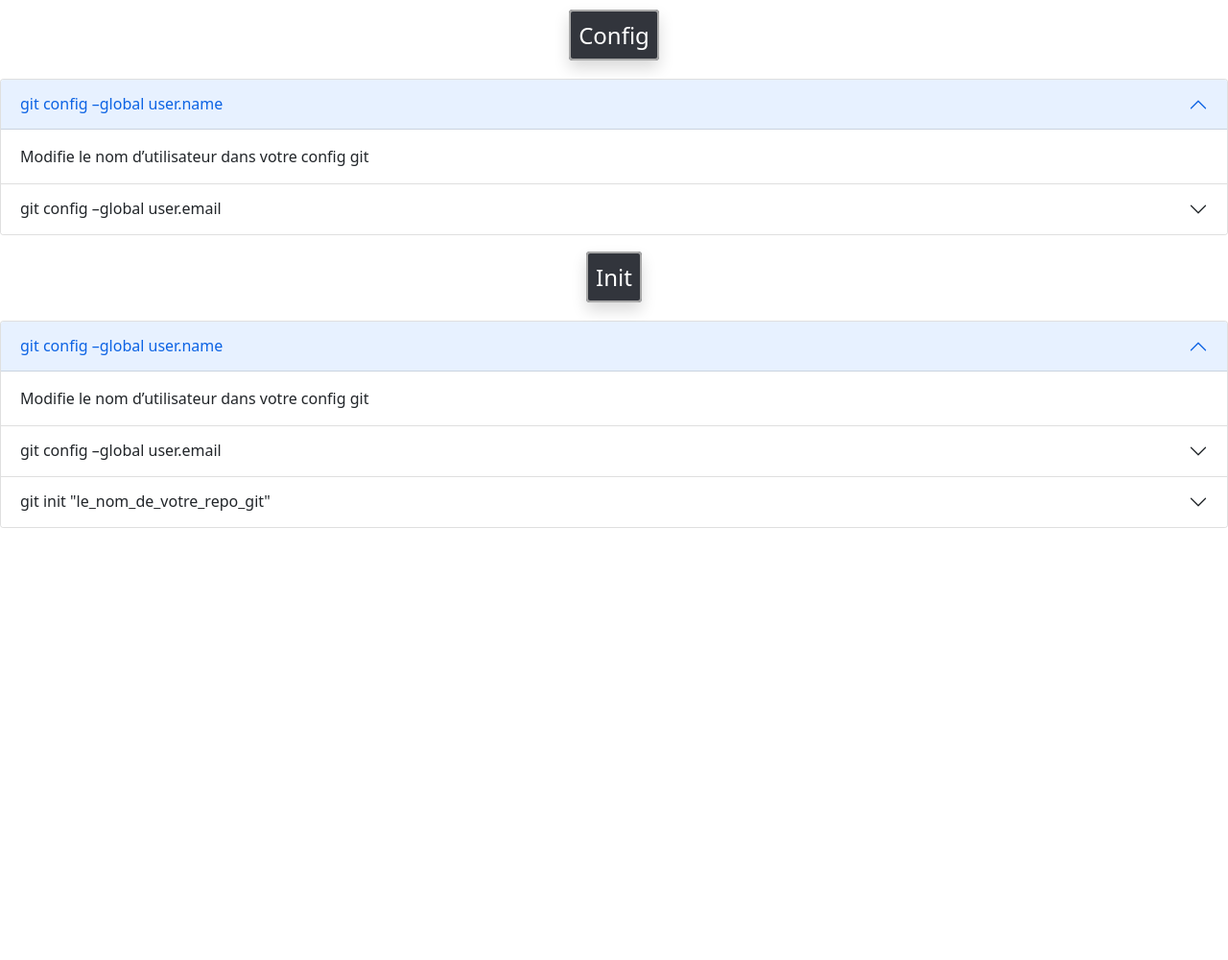
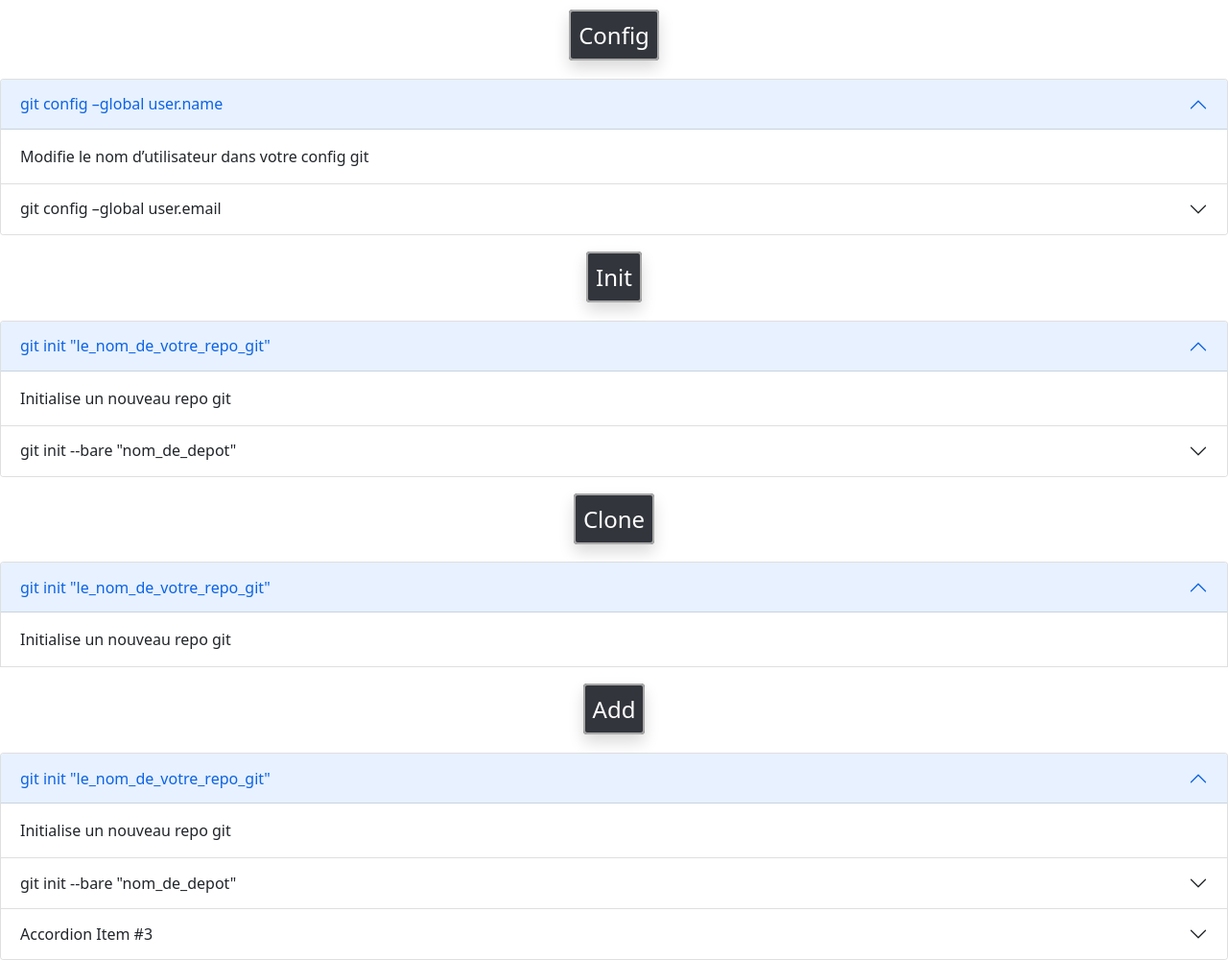
Before and after one commit to Estia-1a/repository, a plain HTML site: page index.html in a window 1280 px wide. Shown: the part 63-1063 px from the top of the page at 96% size. Before the commit the page ends 800 px from the top, so only its background shows below. Drawn offline with nearby package versions, Linux system fonts and the light colour scheme.

Commit message:
Ajout du corps du site

```diff
--- a/index.html
+++ b/index.html
@@ -98,45 +98,110 @@
         </center>
         </div>
 
-        <div class="accordion" id="accordionExample">
+        <div class="accordion" id="accordionExample1">
           <div class="accordion-item">
-            <h2 class="accordion-header" id="headingOne">
-              <button class="accordion-button" type="button" data-bs-toggle="collapse" data-bs-target="#collapseOne" aria-expanded="true" aria-controls="collapseOne">
-                  git config –global user.name
+            <h2 class="accordion-header" id="headingOne1">
+              <button class="accordion-button" type="button" data-bs-toggle="collapse" data-bs-target="#collapseOne1" aria-expanded="true" aria-controls="collapseOne1">
+                git init "le_nom_de_votre_repo_git"
               </button>
             </h2>
-            <div id="collapseOne" class="accordion-collapse collapse show" aria-labelledby="headingOne" data-bs-parent="#accordionExample">
+            <div id="collapseOne1" class="accordion-collapse collapse show" aria-labelledby="headingOne1" data-bs-parent="#accordionExample1">
               <div class="accordion-body">
-                  Modifie le nom d’utilisateur dans votre config git
+                Initialise un nouveau repo git
               </div>
             </div>
           </div>
           <div class="accordion-item">
-            <h2 class="accordion-header" id="headingTwo">
-              <button class="accordion-button collapsed" type="button" data-bs-toggle="collapse" data-bs-target="#collapseTwo" aria-expanded="false" aria-controls="collapseTwo">
-                  git config –global user.email
+            <h2 class="accordion-header" id="headingTwo1">
+              <button class="accordion-button collapsed" type="button" data-bs-toggle="collapse" data-bs-target="#collapseTwo1" aria-expanded="false" aria-controls="collapseTwo1">
+                git init --bare "nom_de_depot"
               </button>
             </h2>
-            <div id="collapseTwo" class="accordion-collapse collapse" aria-labelledby="headingTwo" data-bs-parent="#accordionExample">
+            <div id="collapseTwo1" class="accordion-collapse collapse" aria-labelledby="headingTwo1" data-bs-parent="#accordionExample">
               <div class="accordion-body">
-                  Modifie l’adresse email dans votre configuration git
-              </div>
-            </div>
-          </div>
-          <div class="accordion-item">
-            <h2 class="accordion-header" id="headingThree">
-              <button class="accordion-button collapsed" type="button" data-bs-toggle="collapse" data-bs-target="#collapseThree" aria-expanded="false" aria-controls="collapseThree">
-                  git init "le_nom_de_votre_repo_git"
-              </button>
-            </h2>
-            <div id="collapseThree" class="accordion-collapse collapse" aria-labelledby="headingThree" data-bs-parent="#accordionExample">
-              <div class="accordion-body">
-                  Initialise un nouveau repo git
+                Initialise un repo sans working tree
               </div>
             </div>
           </div>
         </div>
 
 
+        <div style="margin-top: 30px; margin-bottom: 30px">
+          <center>
+              <h4>
+                <div class="d-inline p-2 rounded text-white shadow" style="background-color: #32353c; border:2px solid rgb(169, 169, 169);">
+                  Clone
+                </div>
+            </h4>
+          </center>
+          </div>
+
+
+          <div class="accordion" id="accordionExample2">
+            <div class="accordion-item">
+              <h2 class="accordion-header" id="headingOne2">
+                <button class="accordion-button" type="button" data-bs-toggle="collapse" data-bs-target="#collapseOne2" aria-expanded="true" aria-controls="collapseOne2">
+                  git init "le_nom_de_votre_repo_git"
+                </button>
+              </h2>
+              <div id="collapseOne2" class="accordion-collapse collapse show" aria-labelledby="headingOne2" data-bs-parent="#accordionExample2">
+                <div class="accordion-body">
+                  Initialise un nouveau repo git
+                </div>
+              </div>
+            </div>
+
+      <div style="margin-top: 30px; margin-bottom: 30px">
+        <center>
+            <h4>
+              <div class="d-inline p-2 rounded text-white shadow" style="background-color: #32353c; border:2px solid rgb(169, 169, 169);">
+                Add
+              </div>
+          </h4>
+        </center>
+        </div>
+
+        <div class="accordion" id="accordionExample3">
+          <div class="accordion-item">
+            <h2 class="accordion-header" id="headingOne3">
+              <button class="accordion-button" type="button" data-bs-toggle="collapse" data-bs-target="#collapseOne3" aria-expanded="true" aria-controls="collapseOne3">
+                git init "le_nom_de_votre_repo_git"
+              </button>
+            </h2>
+            <div id="collapseOne3" class="accordion-collapse collapse show" aria-labelledby="headingOne3" data-bs-parent="#accordionExample3">
+              <div class="accordion-body">
+                Initialise un nouveau repo git
+              </div>
+            </div>
+          </div>
+          <div class="accordion-item">
+            <h2 class="accordion-header" id="headingTwo3">
+              <button class="accordion-button collapsed" type="button" data-bs-toggle="collapse" data-bs-target="#collapseTwo3" aria-expanded="false" aria-controls="collapseTwo3">
+                git init --bare "nom_de_depot"
+              </button>
+            </h2>
+            <div id="collapseTwo3" class="accordion-collapse collapse" aria-labelledby="headingTwo3" data-bs-parent="#accordionExample">
+              <div class="accordion-body">
+                Initialise un repo sans working tree
+              </div>
+            </div>
+          </div>
+          <div class="accordion-item">
+            <h2 class="accordion-header" id="headingThree3">
+              <button class="accordion-button collapsed" type="button" data-bs-toggle="collapse" data-bs-target="#collapseThree3" aria-expanded="false" aria-controls="collapseThree3">
+                Accordion Item #3
+              </button>
+            </h2>
+            <div id="collapseThree3" class="accordion-collapse collapse" aria-labelledby="headingThree3" data-bs-parent="#accordionExample">
+              <div class="accordion-body">
+                <strong>This is the third item's accordion body.</strong> It is hidden by default, until the collapse plugin adds the appropriate classes that we use to style each element. These classes control the overall appearance, as well as the showing and hiding via CSS transitions. You can modify any of this with custom CSS or overriding our default variables. It's also worth noting that just about any HTML can go within the <code>.accordion-body</code>, though the transition does limit overflow.
+              </div>
+            </div>
+          </div>
+      </div>
+
+
+
+
   </body>
 </html>
```
